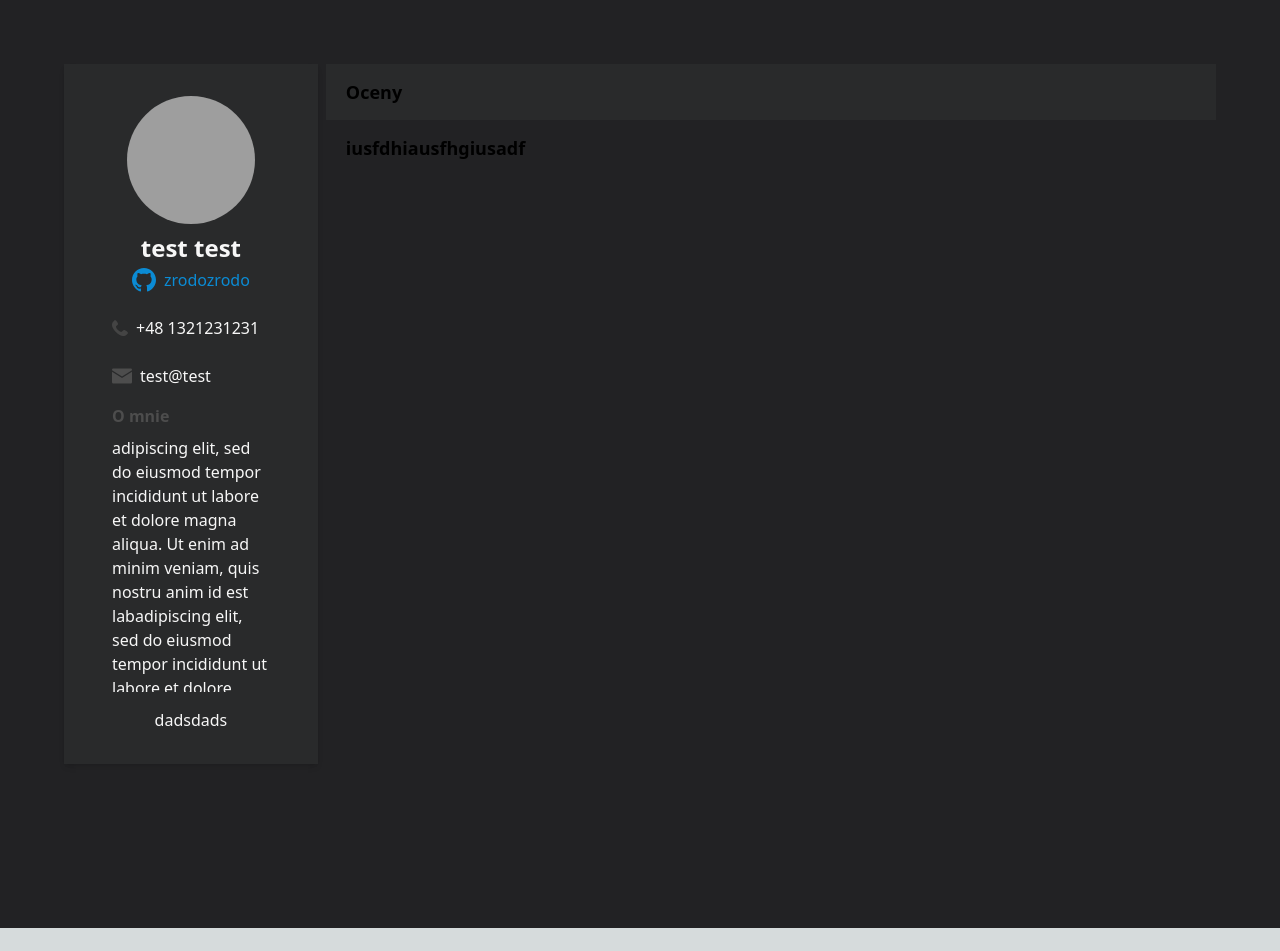
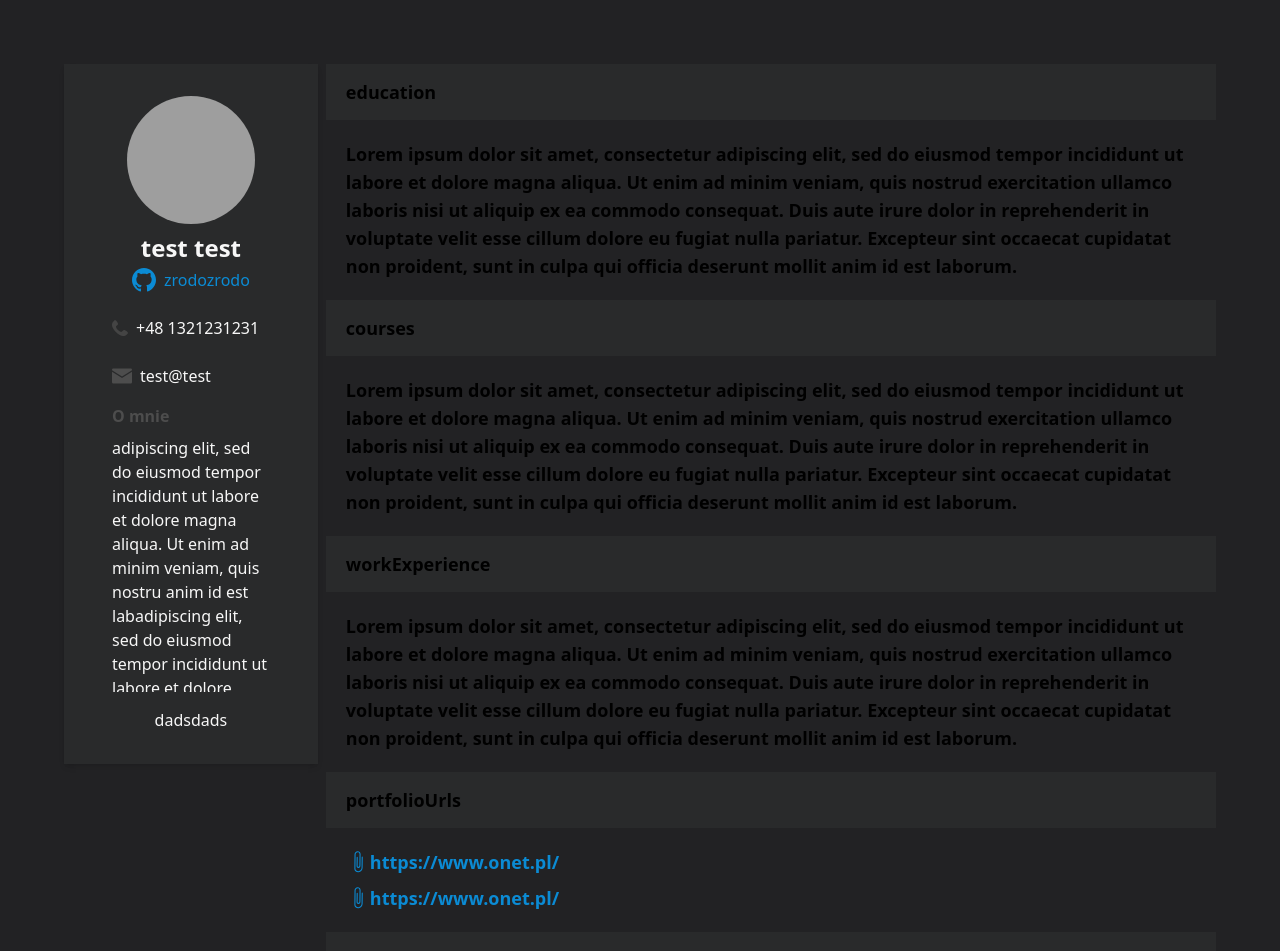
Before and after one commit to MichalTomczakSE/Mega-K-Headhunter-Front, a Next.js app: page /userProfile in a window 1280 px wide. Shown: the top 951 px of the page. Before the commit the page ends 928 px from the top, so only its background shows below. Built offline with nearby package versions, Linux system fonts and the light colour scheme; grey boxes are pictures that could not be loaded.

Commit message:
create user info without degrees and expectations

```diff
--- a/components/common/userProfile/detailsLayout.tsx
+++ /dev/null
@@ -1,22 +0,0 @@
-interface DetailsInterface{
-    data: {
-    name: string,
-    description?: string;
-    elements?: JSX.Element;
-    }
-}
-
-export const DetailsLayout=({data}:DetailsInterface)=>{
-    const {name,description,elements}=data;
-
-    return (
-        <div className={"flex w-full flex-col"}>
-            <div className={"h-14 p-5 flex justify-start text-lg items-center bg-secondary-background"}>
-                <span className={"font-semibold"}>{name}</span>
-            </div>
-            <div className={"h-14 p-5 flex justify-start text-lg items-center "}>
-                <span className={"font-semibold"}>{description}</span>
-            </div>
-        </div>
-    )
-}
--- a/components/common/userProfile/userInfo.tsx
+++ /dev/null
@@ -1,62 +0,0 @@
-import {UserDetails} from "@/components/common/userProfile/userDetails";
-import {DetailsLayout} from "@/components/common/userProfile/detailsLayout";
-
-interface UserInfoInterface{
-    data: {
-        courseCompletion: number,
-        courseEngagement: number,
-        projectDegree: number,
-        teamProjectDegree: number,
-
-        expectedTypeWork: string,
-        targetWorkCity: string,
-        expectedContractType: string,
-        expectedSalary: number,
-        canTakeApprenticeship: string,
-        monthsOfCommercialExp: number,
-
-        education: string,
-        courses: string,
-        workExperience: string,
-
-
-        portfolioUrls: string[],
-        projectUrls: string[],
-        bonusProjectUrls: string[],
-    }
-}
-
-const layauttest={
-    name:"Oceny",
-    description:"iusfdhiausfhgiusadf"
-}
-
-
-
-export const UserInfo=({data}:UserInfoInterface)=>{
-    const {
-        courseCompletion,
-        courseEngagement,
-        projectDegree,
-        teamProjectDegree,
-        expectedTypeWork,
-        targetWorkCity,
-        expectedContractType,
-        expectedSalary,
-        canTakeApprenticeship,
-        monthsOfCommercialExp,
-        education,
-        courses,
-        workExperience,
-        portfolioUrls,
-        projectUrls,
-        bonusProjectUrls,
-    }=data;
-
-
-return (
-    <>
-        <DetailsLayout data={layauttest}/>
-    </>
-)
-}
--- /dev/null
+++ b/components/common/userProfile/userInfo/infoLayout.tsx
@@ -0,0 +1,27 @@
+import {LinkComponent} from "@/components/common/userProfile/userInfo/linkComponent";
+import {v4 as uuid} from 'uuid';
+interface DetailsInterface{
+
+    name: string,
+    description?: string|string[];
+    elements?: JSX.Element;
+
+}
+
+export const InfoLayout=({name,description,elements}:DetailsInterface)=>{
+    console.log(description)
+    return (
+        <div className={"flex w-full flex-col"}>
+            <div className={"h-14 p-5 flex justify-start text-lg items-center bg-secondary-background"}>
+                <span className={"font-semibold"}>{name}</span>
+            </div>
+            {description&&
+                <div className={"h-fit p-5 flex justify-start text-lg  items-center "}>
+                    <span className={"font-semibold space-y-2"}>
+                        {typeof description==='string'?description:description.map(url=><LinkComponent key={uuid} url={url}/>)}
+                    </span>
+                </div>
+            }
+        </div>
+    )
+}
--- /dev/null
+++ b/components/common/userProfile/userInfo/infoList.tsx
@@ -0,0 +1,22 @@
+import {InfoLayout} from "@/components/common/userProfile/userInfo/infoLayout";
+import {v4 as uuid} from 'uuid';
+interface UserInfoInterface {
+    data: {
+        education: string,
+        courses: string,
+        workExperience: string,
+
+        portfolioUrls: string[],
+        projectUrls: string[],
+        bonusProjectUrls: string[],
+    }
+}
+
+export const InfoList=({data}:UserInfoInterface)=>{
+    const keys:string[]=Object.keys(data);
+    return (
+        <div>
+            {keys.map(value=><InfoLayout key={uuid} name={value} description={data[value]} />)}
+        </div>
+    )
+}
--- /dev/null
+++ b/components/common/userProfile/userInfo/linkComponent.tsx
@@ -0,0 +1,17 @@
+
+interface Props{
+    url:string
+}
+
+export const LinkComponent=({url}:Props)=>{
+    return(
+        <div className={"flex justify-start items-center flex-row"}>
+            <svg className={"fill-hyperlink-text"} viewBox="240.614 158.558 33.92 33.92" width="24" height="24">
+                <path d="M 249.635 163.518 C 248.62 163.518 247.644 163.953 246.867 164.758 C 245.144 166.547 245.144 169.456 246.866 171.245 L 260.304 186.01 C 262.401 188.182 265.613 187.987 267.956 185.559 C 269.006 184.471 269.596 182.9 269.574 181.252 C 269.552 179.619 268.936 178.057 267.882 176.966 L 257.726 165.779 C 257.444 165.466 256.969 165.451 256.668 165.745 C 256.367 166.038 256.353 166.53 256.636 166.842 L 266.808 178.047 C 267.604 178.872 268.06 180.042 268.077 181.273 C 268.094 182.504 267.664 183.667 266.898 184.461 C 265.461 185.952 263.12 186.733 261.38 184.927 L 247.942 170.162 C 246.787 168.963 246.788 167.038 247.927 165.856 C 248.462 165.302 249.097 165.032 249.772 165.075 C 250.441 165.117 251.128 165.472 251.708 166.073 L 262.4 177.848 C 262.787 178.249 263.567 179.235 262.774 180.057 C 262.325 180.522 262.01 180.493 261.906 180.485 C 261.61 180.457 261.264 180.246 260.905 179.873 L 252.857 171.017 C 252.572 170.704 252.098 170.689 251.798 170.983 C 251.497 171.277 251.483 171.769 251.766 172.08 L 259.829 180.954 C 260.462 181.613 261.111 181.97 261.771 182.031 C 262.286 182.078 263.051 181.965 263.832 181.155 C 264.991 179.953 264.847 178.19 263.475 176.767 L 252.783 164.993 C 251.929 164.106 250.898 163.592 249.864 163.526 C 249.788 163.52 249.712 163.518 249.636 163.518 L 249.635 163.518 Z" transform="matrix(0.731354, 0.681998, -0.681998, 0.731354, 188.899292, -128.513153)"></path>
+            </svg>
+            <span className={"text-hyperlink-text"}>
+                {url}
+            </span>
+        </div>
+    )
+}
--- /dev/null
+++ b/components/common/userProfile/userInfo/userInfo.tsx
@@ -0,0 +1,33 @@
+import {UserDetails} from "@/components/common/userProfile/userDetails/userDetails";
+import {InfoLayout} from "@/components/common/userProfile/userInfo/infoLayout";
+import {InfoList} from "@/components/common/userProfile/userInfo/infoList";
+
+interface UserInfoInterface {
+    data: {
+        education: string,
+        courses: string,
+        workExperience: string,
+
+        portfolioUrls: string[],
+        projectUrls: string[],
+        bonusProjectUrls: string[],
+    }
+}
+
+const layauttest={
+    name:"Oceny",
+    description:"iusfdhiausfhgiusadf"
+}
+
+
+
+export const UserInfo=({data}:UserInfoInterface)=>{
+
+
+
+return (
+    <>
+        <InfoList data={data}/>
+    </>
+)
+}
--- a/package.json
+++ b/package.json
@@ -28,9 +28,11 @@
     "react-dom": "18.2.0",
     "tailwind-scrollbar-hide": "^1.1.7",
     "tailwindcss": "3.3.1",
-    "typescript": "5.0.4"
+    "typescript": "5.0.4",
+    "uuid": "^9.0.0"
   },
   "devDependencies": {
+    "@types/uuid": "^9.0.1",
     "husky": "^8.0.3",
     "jest": "^29.5.0"
   }
--- a/pages/userProfile.tsx
+++ b/pages/userProfile.tsx
@@ -1,5 +1,5 @@
-import {UserDetails} from "@/components/common/userProfile/userDetails";
-import {UserInfo} from "@/components/common/userProfile/userInfo";
+import {UserDetails} from "@/components/common/userProfile/userDetails/userDetails";
+import {UserInfo} from "@/components/common/userProfile/userInfo/userInfo";
 
 interface UserProps{
         icon: string,
@@ -32,17 +32,6 @@ const testUser:UserProps={
 }
 
 interface testUserInfo{
-    courseCompletion:number,
-    courseEngagement:number,
-    projectDegree:number,
-    teamProjectDegree:number,
-
-    expectedTypeWork:string,
-    targetWorkCity:string,
-    expectedContractType:string,
-    expectedSalary:number,
-    canTakeApprenticeship:string,
-    monthsOfCommercialExp:number,
 
     education:string,
     courses:string,
@@ -56,7 +45,7 @@ interface testUserInfo{
 }
 
 const test:testUserInfo={
-    courseCompletion:5,
+    /*courseCompletion:5,
     courseEngagement:4,
     projectDegree:3,
     teamProjectDegree:2,
@@ -66,7 +55,7 @@ const test:testUserInfo={
     expectedContractType:"Umowa o pracę",
     expectedSalary:16000,
     canTakeApprenticeship:"Tak",
-    monthsOfCommercialExp:1,
+    monthsOfCommercialExp:1,*/
 
     education:"Lorem ipsum dolor sit amet, consectetur adipiscing elit, sed do eiusmod tempor incididunt ut labore et dolore magna aliqua. Ut enim ad minim veniam, quis nostrud exercitation ullamco laboris nisi ut aliquip ex ea commodo consequat. Duis aute irure dolor in reprehenderit in voluptate velit esse cillum dolore eu fugiat nulla pariatur. Excepteur sint occaecat cupidatat non proident, sunt in culpa qui officia deserunt mollit anim id est laborum.",
     courses:"Lorem ipsum dolor sit amet, consectetur adipiscing elit, sed do eiusmod tempor incididunt ut labore et dolore magna aliqua. Ut enim ad minim veniam, quis nostrud exercitation ullamco laboris nisi ut aliquip ex ea commodo consequat. Duis aute irure dolor in reprehenderit in voluptate velit esse cillum dolore eu fugiat nulla pariatur. Excepteur sint occaecat cupidatat non proident, sunt in culpa qui officia deserunt mollit anim id est laborum.",
```
Also changed, not shown: components/common/userProfile/userDetails/userDetails.tsx (renamed from components/common/userProfile/userDetails.tsx), 1 other file (tests, documents, lock files or other folders).
